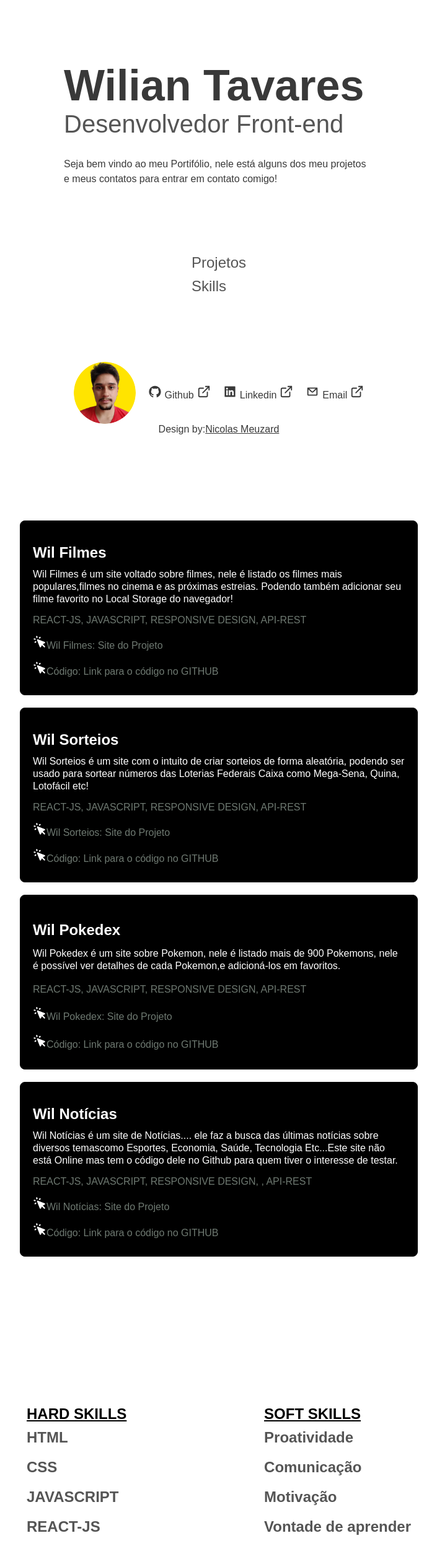
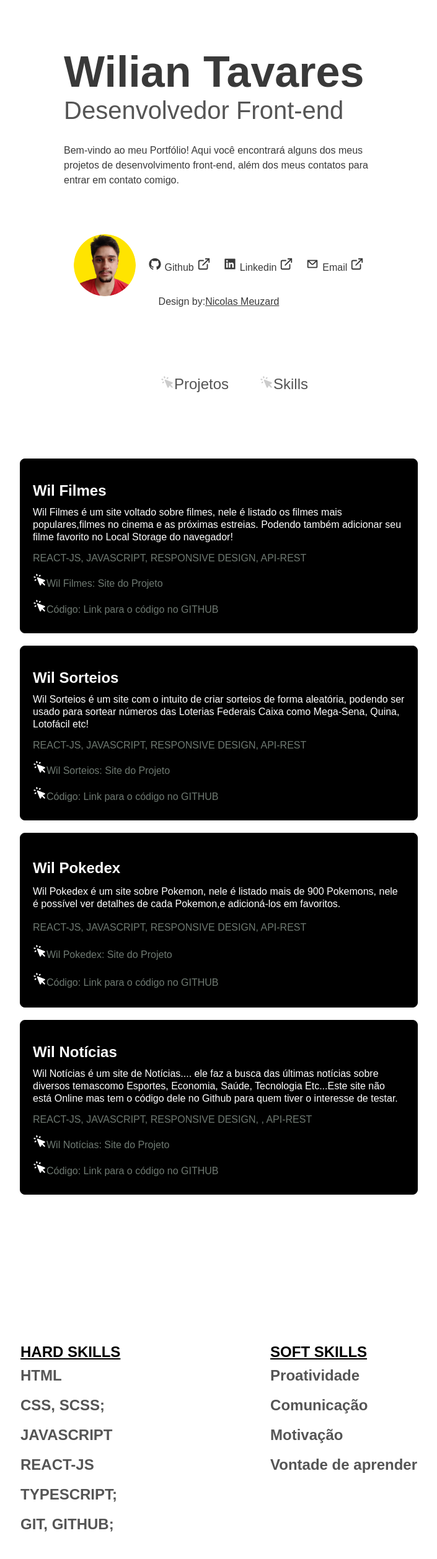
Before and after one commit to wilian-tavares/MyPortifolio, a React (Create React App) app: page / in a window 1280 px wide. Shown: the top 2516 px of the page at 62% size, without its empty margins (287-992 px from the left). Built offline with nearby package versions, Linux system fonts and the light colour scheme.

Commit message:
alteração da navegação (projetos/ skills) para flex-row, alteração do tamanho da main de 100vh para 90vh

```diff
--- a/src/App.css
+++ b/src/App.css
@@ -23,13 +23,12 @@ body {
 
 .container {
     width: 100%;
-    height: 100vh;
+    height: 90vh;
     flex-wrap: wrap;
     display: flex;
 }
 
 .profile {
-    /* position: fixed; */
     display: flex;
     flex-direction: column;
     align-items: center;
@@ -59,24 +58,31 @@ body {
     font-weight: 500;
 }
 
+.profile nav ul {
+    margin-top: 100px;
+    display: flex;
+
+}
+
 .profile nav li {
+    margin-left: 20px;
     font-size: 24px;
     margin: 10px 0;
 }
 
 .profile nav li a {
+    margin-left: 50px;
     color: var(--color-secundary-text);
 }
 .profile nav li a:hover {
     color: #adadad;
 }
 
-.right {
+.projetos {
     display: flex;
     flex-direction: column;
     justify-content: center;
     align-items: center;
-    margin: 20px;
     width: 100%;
 }
 
@@ -166,12 +172,12 @@ body {
         position: inherit;
     }
 
-    .container .right {
+    .container .projetos {
         position: inherit;
     }
 
     .container .profile ,
-    .container .right {
+    .container .projetos {
         width: 100%;
         align-items: center;
     }
--- a/src/App.js
+++ b/src/App.js
@@ -18,21 +18,12 @@ function App() {
         <h1>Wilian Tavares</h1>
         <span>Desenvolvedor Front-end</span>
           <p>
-            Seja bem vindo ao meu Portifólio, nele está alguns dos meu projetos
-            e meus contatos para entrar em contato comigo!
+          Bem-vindo ao meu Portfólio! Aqui você encontrará alguns dos meus projetos de desenvolvimento front-end,
+          além dos meus contatos para entrar em contato comigo.
           </p>
        </div>
 
-       <nav>
-        <ul>
-          <li>
-            <a href='#projetos'>Projetos</a>
-          </li>
-          <li>
-            <a href='#containerSkills'>Skills</a>
-          </li>
-        </ul>
-       </nav>
+
        <div className='footer'>
           <div className='links'>
             <img src={Imagem} alt="Wilian.png"/>
@@ -66,10 +57,23 @@ function App() {
             <a href='https://dribbble.com/NicolasMzrd' target='_blanck'>Nicolas Meuzard</a>
           </span>
          </div>
+
+         <nav>
+        <ul>
+          <li>
+
+            <a href='#projetos'> <HiCursorClick size={22} color="#CCC" />Projetos</a>
+          </li>
+          <li>
+            <a href='#containerSkills'> <HiCursorClick size={22} color="#CCC" />Skills</a>
+
+          </li>
+        </ul>
+       </nav>
        </div>
       </main>
 
-      <div className='right'>
+      <div className='projetos'>
         <section className='container-projetos' id='projetos'>
           <div className='shieldCards'>
           <Card
@@ -134,6 +138,7 @@ function App() {
            />
       </div>
         </section>
+
         <section className='containerSkills' id='containerSkills'>
 
           <div className='shieldSkills'>
@@ -143,9 +148,11 @@ function App() {
            <nav>
             <ul>
               <li>HTML</li>
-              <li>CSS</li>
+              <li>CSS, SCSS;</li>
               <li>JAVASCRIPT</li>
               <li>REACT-JS</li>
+              <li>TYPESCRIPT;</li>
+              <li>GIT, GITHUB;</li>
             </ul>
           </nav>
           </div>
```
